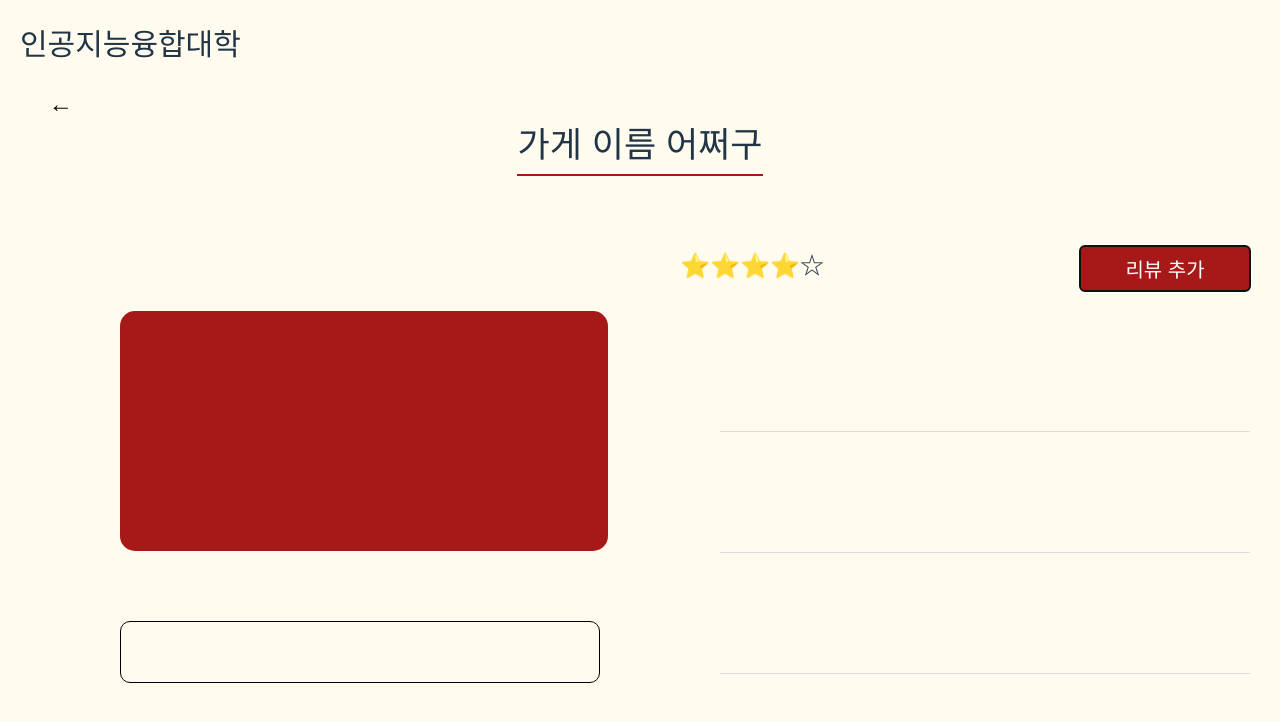
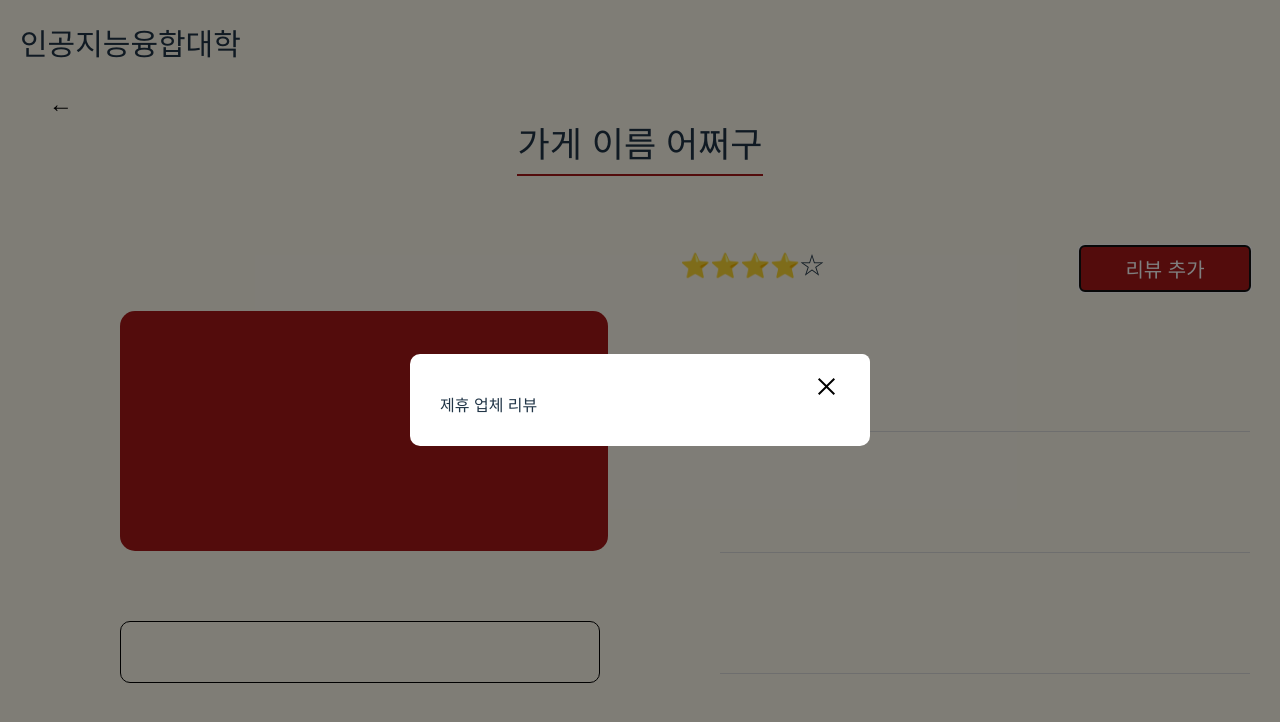
Before and after one commit to godmsqls/KWU_TE, a React (Vite) app: page /detailPage in a window 1280 px wide. Both pictures are taken after a click on the button "리뷰 추가". Shown: the top 722 px of the page. Built offline with nearby package versions, Linux system fonts and the light colour scheme.

Commit message:
add review modal

```diff
--- /dev/null
+++ b/src/components/ReviewModal.jsx
@@ -0,0 +1,17 @@
+import { VscChromeClose } from "react-icons/vsc";
+
+export default function ReviewModal({onClose}){
+    return(
+        <div className="ReviewModal" onClick={onClose}>
+            <div onClick={(e)=>e.stopPropagation()}>
+                <div className="X_container">
+                    <button className="X_inmodal" onClick={onClose}>
+                        <VscChromeClose/>
+                    </button>
+                </div>
+            </div>
+
+            <div>제휴 업체 리뷰</div>
+        </div>
+    );
+}
--- a/src/pages/detailPage.css
+++ b/src/pages/detailPage.css
@@ -108,6 +108,30 @@
     margin-left: 20%;
   }
 
+  .ReviewModal{
+    position: fixed;  /*모달이 화면 가운데로 오게함*/
+    top: 50%;
+    left: 50%;
+    transform: translate(-50%,-50%);
+    background-color: white;
+    z-index: 998;
+    display: flex;
+    flex-direction: column;
+    padding: 30px;
+    width: 100%;
+    max-width: 400px;
+    border-radius: 10px;
+  }
+
+  .review_text{
+    font-weight: 600;
+    font-size: 25px;
+    display: flex;
+    justify-content: center;
+    align-items: center;
+    padding-bottom: 20px;
+  }
+
   .review_item {
     border-bottom: 1px solid #ddd;
     padding: 10px 0;
--- a/src/pages/detailPage.jsx
+++ b/src/pages/detailPage.jsx
@@ -1,8 +1,12 @@
 import './detailPage.css'
 import { useNavigate } from 'react-router-dom';
+import { useState } from 'react';
+import ReviewModal from '../components/ReviewModal';
 
 function DetailPage(){
     const navigate = useNavigate();
+    const[isOpen,setIsOpen]=useState(false);
+
     return (
         <div className="container">
             {/* 상단 헤더 */}
@@ -16,7 +20,13 @@ function DetailPage(){
 
             <div className="review_header">
                 <div className="stars">⭐⭐⭐⭐☆</div>
-                <button className="add_review_btn">리뷰 추가</button>
+                <button className="add_review_btn" onClick={()=>setIsOpen(true)}>리뷰 추가</button>
+                {isOpen&& (
+                    <>
+                        <div className="overlay" onClick={() => setIsOpen(false)}></div>
+                        <ReviewModal onClose={() => setIsOpen(false)} />
+                    </>
+                )}
             </div>
             <div className='box_wrap'>
                 <div className='detail_box'>
```
